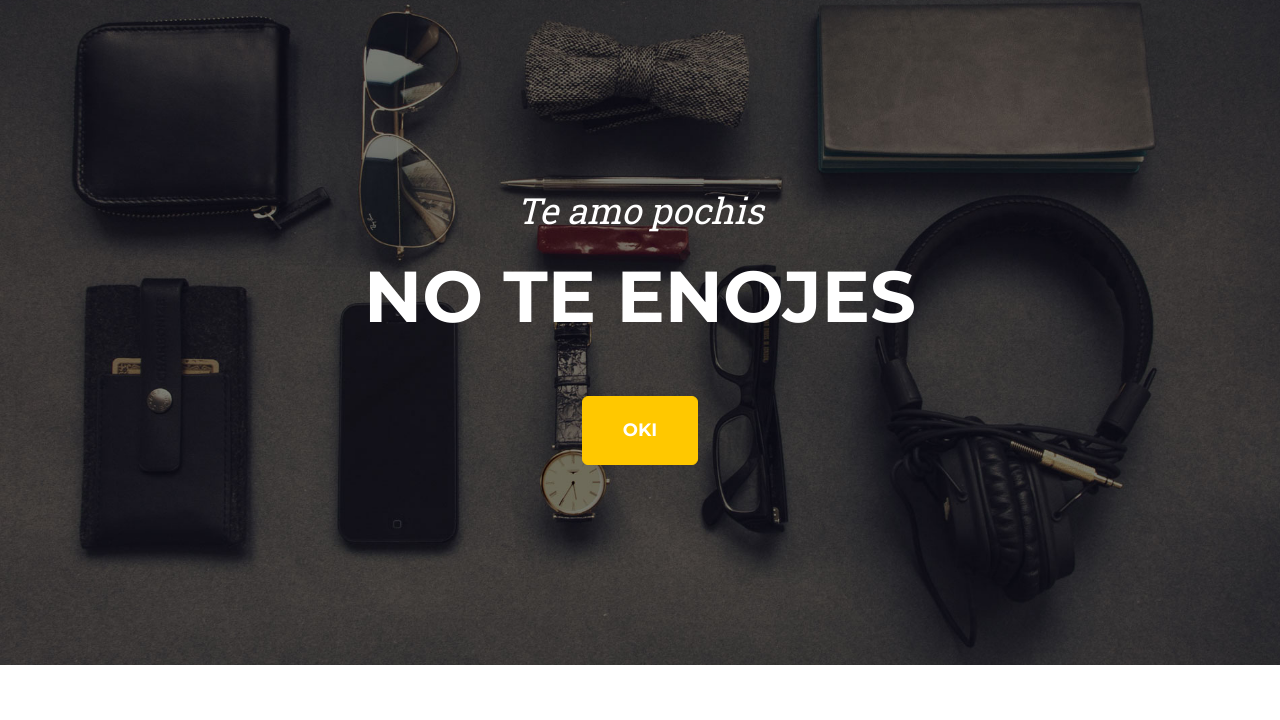
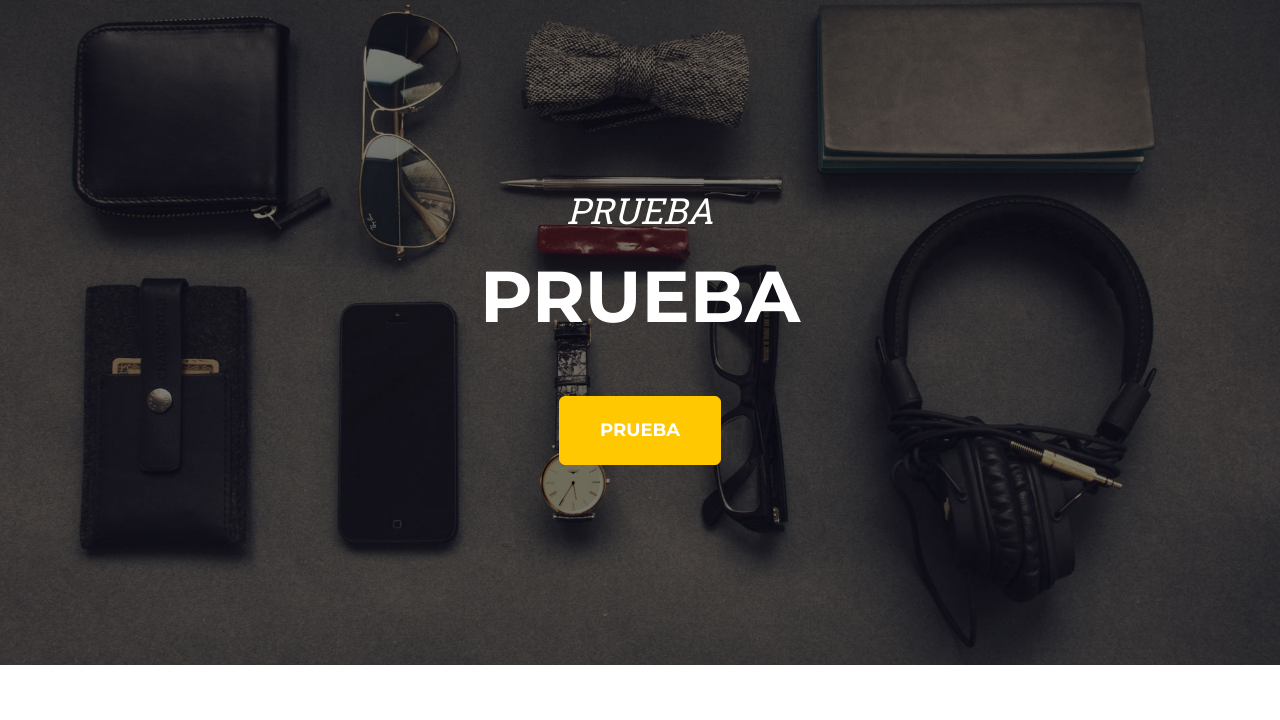
Before and after one commit to sebastianbasantes/ncagroup.us, a plain HTML site: page index.html in a window 1280 px wide. Shown: the part 80-800 px from the top of the page. Drawn offline with nearby package versions, Linux system fonts and the light colour scheme.

Commit message:
Update index.html

```diff
--- a/index.html
+++ b/index.html
@@ -5,7 +5,7 @@
         <meta name="viewport" content="width=device-width, initial-scale=1, shrink-to-fit=no" />
         <meta name="description" content="" />
         <meta name="author" content="" />
-        <title>Te amo pochis</title>
+        <title>PRUEBA</title>
         <!-- Favicon-->
         <link rel="icon" type="image/x-icon" href="assets/favicon.ico" />
         <!-- Font Awesome icons (free version)-->
@@ -39,9 +39,9 @@
         <!-- Masthead-->
         <header class="masthead">
             <div class="container">
-                <div class="masthead-subheading">Te amo pochis</div>
-                <div class="masthead-heading text-uppercase">No te enojes</div>
-                <a class="btn btn-primary btn-xl text-uppercase" href="#services">Oki</a>
+                <div class="masthead-subheading">PRUEBA</div>
+                <div class="masthead-heading text-uppercase">PRUEBA</div>
+                <a class="btn btn-primary btn-xl text-uppercase" href="#services">PRUEBA</a>
             </div>
         </header>
         <!-- Services-->
```
